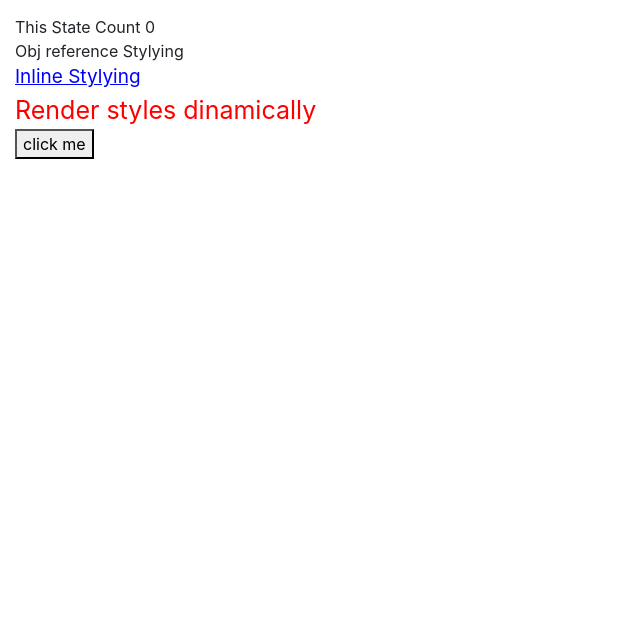
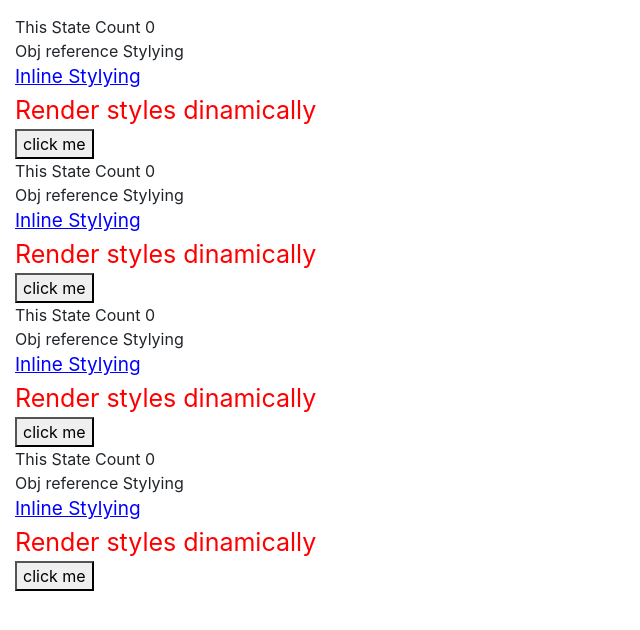
Before and after one commit to Andrea-Dispe/React-Course-Mosh_Madani, a React (Create React App) app: page / in a window 1280 px wide. Shown: the top 630 px of the page, without its empty margins (0-640 px from the left). Built offline with nearby package versions, Linux system fonts and the light colour scheme.

Commit message:
testing update from laptop and branching

```diff
--- a/src/App.js
+++ b/src/App.js
@@ -1,11 +1,11 @@
-import Counter from './components/counter'
+import Counters from './components/counters'
 
 import logo from './logo.svg';
 import './App.css';
 
 function App() {
   return (
-    <Counter></Counter>
+    <Counters />
   );
 }
 
--- /dev/null
+++ b/src/components/counters.jsx
@@ -0,0 +1,18 @@
+import React, { Component } from 'react';
+import Counter from './counter';
+
+class Counters extends Component {
+  state = {  }
+  render() {
+    return (
+      <>
+      <Counter />
+      <Counter />
+      <Counter />
+      <Counter />
+      </>
+    );
+  }
+}
+
+export default Counters;
```
